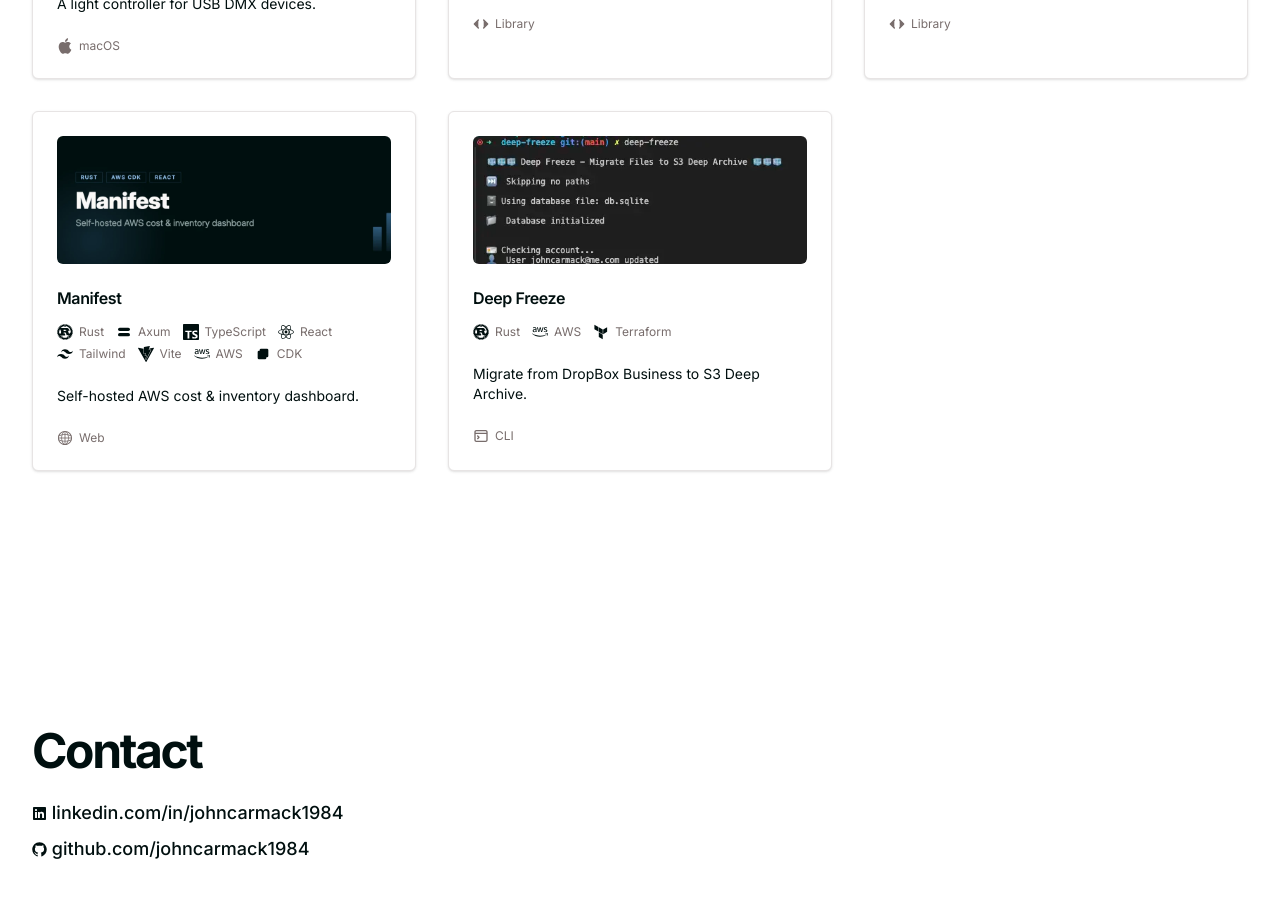
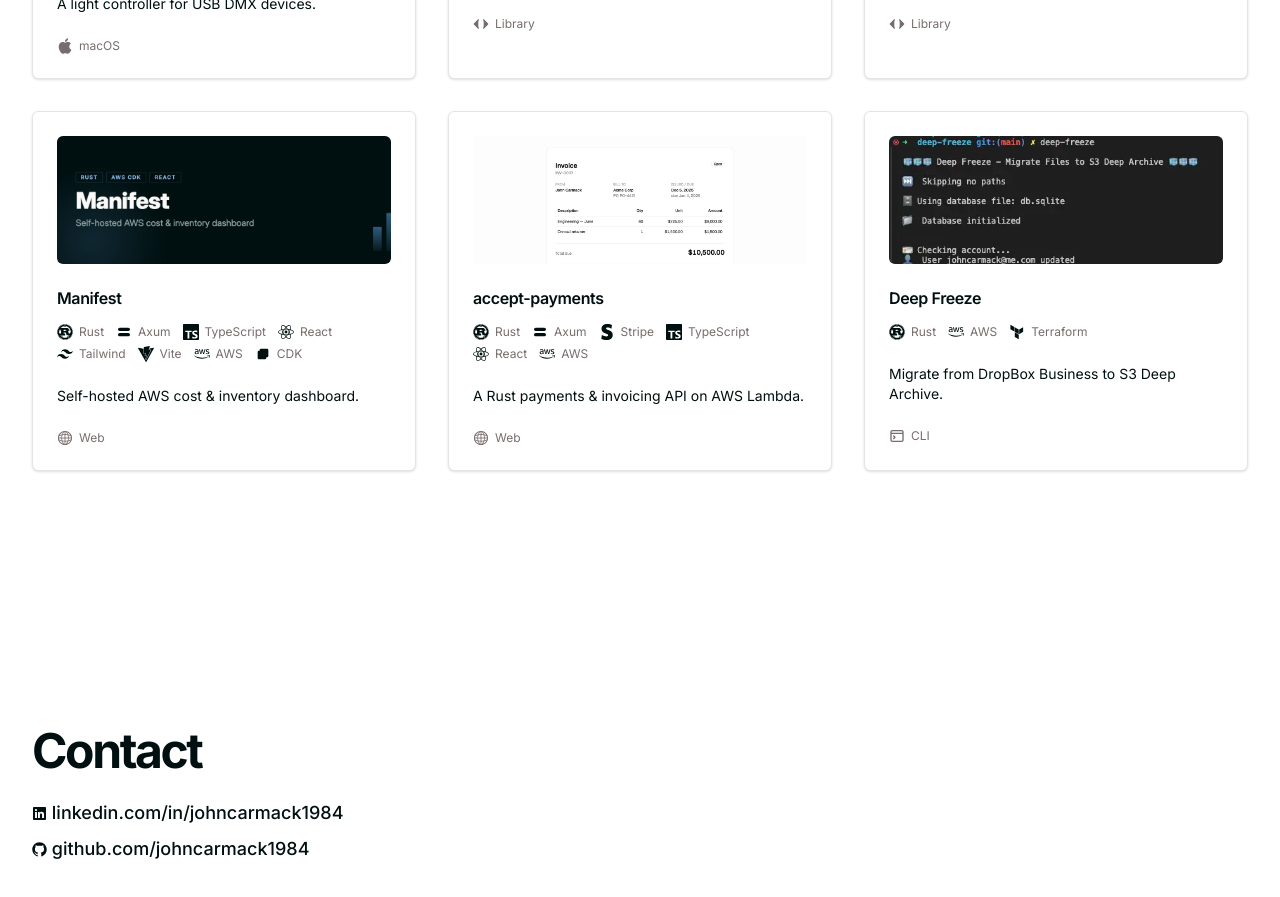
Before and after one commit to johncarmack1984/johncarmack.com, a React (Vite) app: page / in a window 1280 px wide. Shown: the part 2280-3177 px from the top of the page. Built offline with nearby package versions, Linux system fonts and the light colour scheme.

Commit message:
Add accept-payments project card (#14)

```diff
--- a/src/components/projects/projects.tsx
+++ b/src/components/projects/projects.tsx
@@ -1,3 +1,4 @@
+import acceptPayments from "@/assets/img/accept-payments.webp";
 import deckWindLayer from "@/assets/img/deck-wind-layer.webp";
 import deepFreeze from "@/assets/img/deep-freeze.webp";
 import geoDesktopBench from "@/assets/img/geo-desktop-bench.webp";
@@ -19,6 +20,7 @@
 import NextJsIcon from "@/components/ui/icons/nextjs";
 import ReactIcon from "@/components/ui/icons/react";
 import Rust from "@/components/ui/icons/rust";
+import StripeIcon from "@/components/ui/icons/stripe";
 import TailwindIcon from "@/components/ui/icons/tailwind";
 import TauriIcon from "@/components/ui/icons/tauri";
 import TerraformIcon from "@/components/ui/icons/terraform";
@@ -43,6 +45,7 @@
   aws: { Icon: AwsIcon, name: "AWS" },
   cdk: { Icon: CdkIcon, name: "CDK" },
   axum: { Icon: AxumIcon, name: "Axum" },
+  stripe: { Icon: StripeIcon, name: "Stripe" },
   tauri: { Icon: TauriIcon, name: "Tauri" },
   terraform: { Icon: TerraformIcon, name: "Terraform" },
 } satisfies Record<string, Tool>;
@@ -125,6 +128,14 @@
     skills: [T.rust, T.axum, T.ts, T.react, T.tailwind, T.vite, T.aws, T.cdk],
   },
   {
+    title: "accept-payments",
+    description: "A Rust payments & invoicing API on AWS Lambda.",
+    image: acceptPayments,
+    href: "https://github.com/johncarmack1984/accept-payments",
+    platforms: [P.web],
+    skills: [T.rust, T.axum, T.stripe, T.ts, T.react, T.aws],
+  },
+  {
     title: "Deep Freeze",
     description: "Migrate from DropBox Business to S3 Deep Archive.",
     image: deepFreeze,
--- /dev/null
+++ b/src/components/ui/icons/stripe.tsx
@@ -0,0 +1,14 @@
+import { cn } from "@/lib/utils";
+import type { SkillIcon } from "@/components/skills/skill";
+
+// Stripe brand mark (the "S"), for the payments integration.
+const StripeIcon: SkillIcon = ({ className, ...props }) => {
+  return (
+    <svg viewBox="0 0 24 24" className={cn(className)} {...props}>
+      <title>Stripe</title>
+      <path d="M13.976 9.15c-2.172-.806-3.356-1.426-3.356-2.409 0-.831.683-1.305 1.901-1.305 2.227 0 4.515.858 6.09 1.631l.89-5.494C18.252.975 15.697 0 12.165 0 9.667 0 7.589.654 6.104 1.872 4.56 3.147 3.757 4.992 3.757 7.218c0 4.039 2.467 5.76 6.476 7.219 2.585.92 3.445 1.574 3.445 2.583 0 .98-.84 1.545-2.354 1.545-1.875 0-4.965-.921-6.99-2.109l-.9 5.555C5.175 22.99 8.385 24 11.714 24c2.641 0 4.843-.624 6.328-1.813 1.664-1.305 2.525-3.236 2.525-5.732 0-4.128-2.524-5.851-6.594-7.305h.003z"></path>
+    </svg>
+  );
+};
+
+export default StripeIcon;
```
Also changed, not shown: src/assets/img/accept-payments.webp (added).
